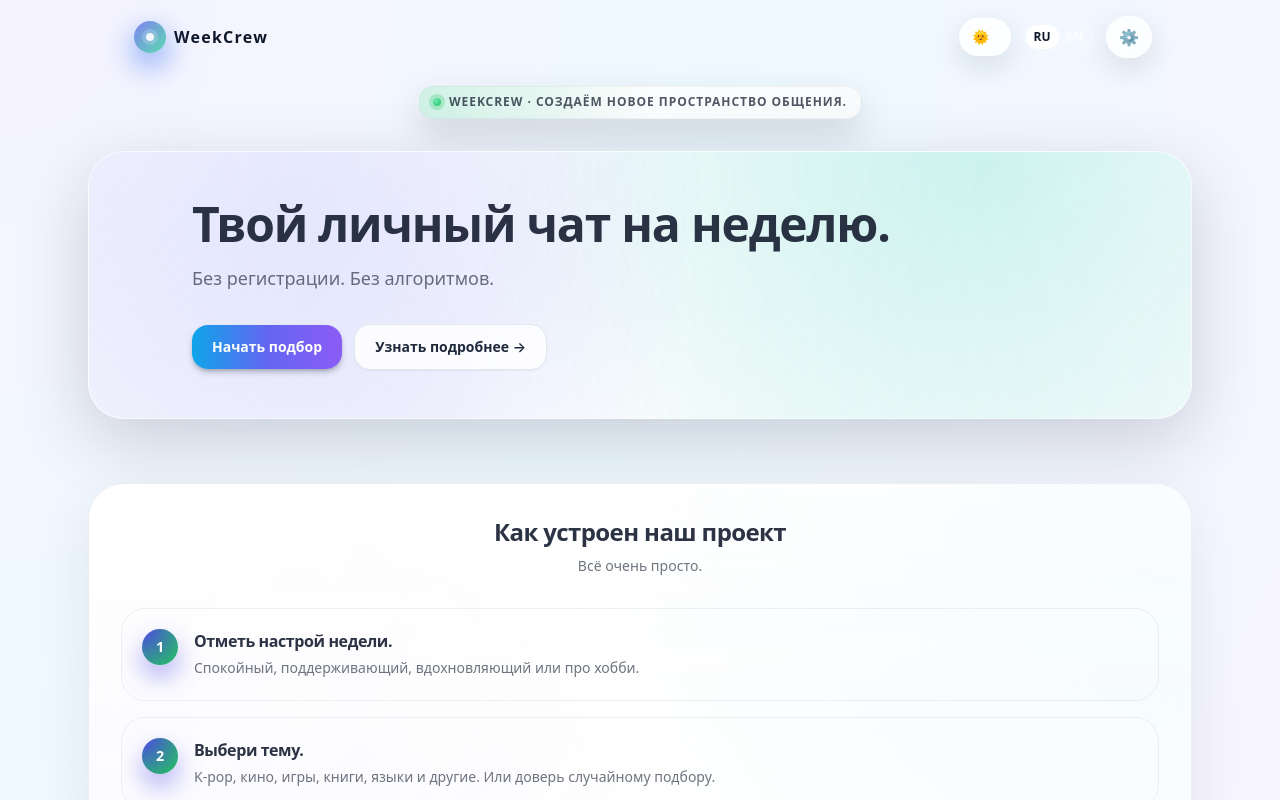
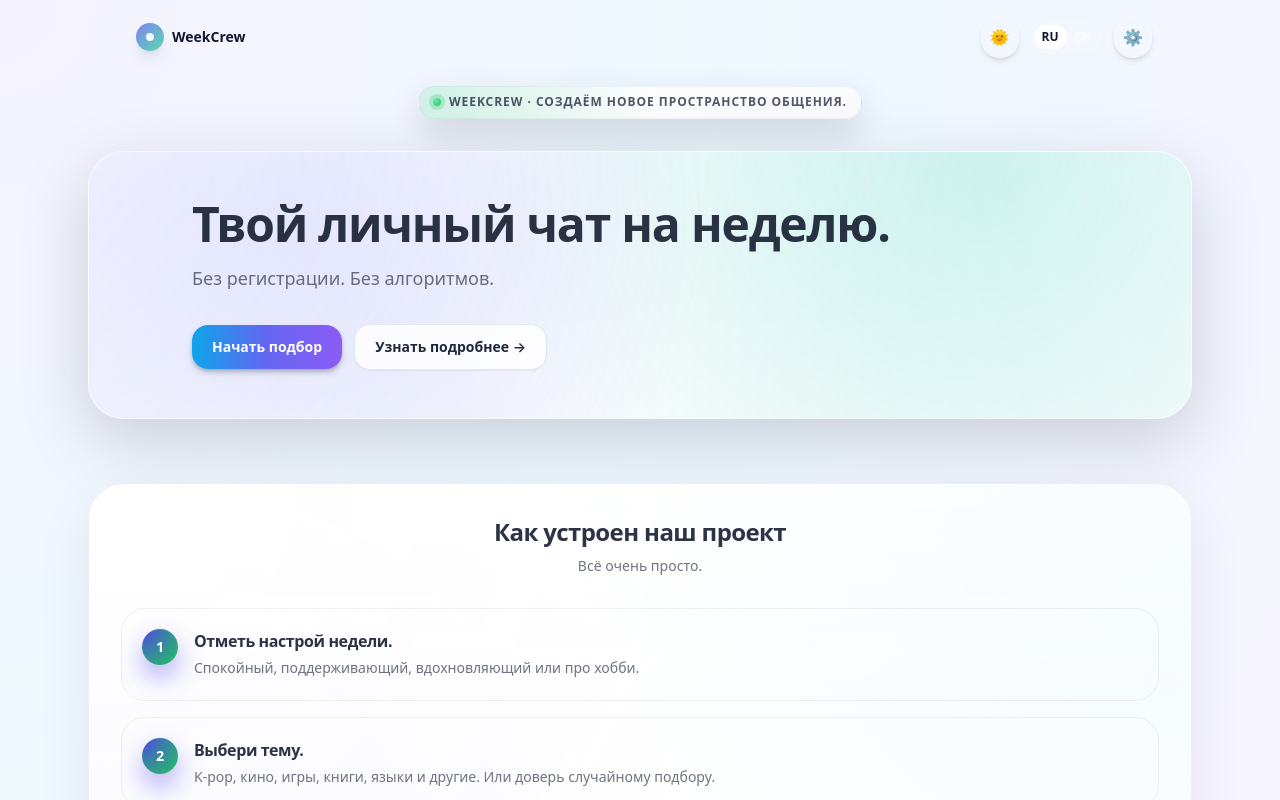
Before and after one commit to QuantumKeyUYU/WeekCrew, a Next.js app: page / in a window 1280 px wide. Shown: the top 800 px of the page. Built offline with nearby package versions, Linux system fonts and the light colour scheme; no server answers.

Commit message:
Update header.tsx

```diff
--- a/src/components/layout/header.tsx
+++ b/src/components/layout/header.tsx
@@ -14,50 +14,49 @@ export const Header = () => {
   const t = useTranslation();
   const user = useAppStore((state) => state.user);
   const openProfileModal = useAppStore((state) => state.openProfileModal);
-
   const avatarEmoji = getAvatarEmoji(user?.avatarKey ?? DEFAULT_AVATAR_KEY);
 
   return (
-    // просто верхний отступ + те же боковые паддинги, что у app-shell
     <header className="px-3 pt-3 sm:px-6 sm:pt-4">
-      <div className="mx-auto flex w-full max-w-5xl items-center justify-between gap-2">
-        {/* Логотип */}
+      <div className="mx-auto flex w-full max-w-5xl items-center justify-between gap-3">
+
+        {/* ЛОГО */}
         <Link
           href="/"
-          aria-label="WeekCrew — на главную"
-          className="group inline-flex items-center gap-2 rounded-full px-1.5 py-1 text-base font-semibold tracking-[0.08em] focus-visible:outline-none focus-visible:ring-2 focus-visible:ring-slate-300 focus-visible:ring-offset-2 dark:focus-visible:ring-slate-500"
+          className="group inline-flex items-center gap-2 rounded-full px-2 py-1 text-base font-semibold"
         >
-          <span className="relative flex h-8 w-8 items-center justify-center rounded-full bg-gradient-to-br from-indigo-500/80 to-emerald-400/80 text-white shadow-[0_12px_30px_rgba(37,99,235,0.65)]">
-            <span className="h-2 w-2 rounded-full bg-white/90 shadow-[0_0_0_4px_rgba(255,255,255,0.18)]" />
+          <span className="relative flex h-7 w-7 items-center justify-center rounded-full bg-gradient-to-br from-indigo-500/80 to-emerald-400/80 text-white shadow-lg">
+            <span className="h-2 w-2 rounded-full bg-white/90" />
           </span>
-          <span className="text-sm font-semibold text-slate-100 sm:text-base sm:text-slate-900 dark:sm:text-white">
+
+          <span className="text-sm font-semibold text-white sm:text-slate-900 dark:sm:text-white">
             WeekCrew
           </span>
         </Link>
 
-        {/* Правый блок */}
+        {/* ПРАВЫЕ КНОПКИ */}
         <div className="flex items-center gap-2 sm:gap-3">
-          {/* Аватар-кнопка */}
+
+          {/* АВАТАР */}
           <button
             type="button"
             onClick={() => openProfileModal()}
-            className="inline-flex items-center justify-center rounded-full border border-white/40 bg-white/15 p-1.5 text-lg text-slate-50 shadow-[0_8px_20px_rgba(15,23,42,0.45)] transition-all duration-200 hover:-translate-y-[1px] hover:shadow-[0_12px_28px_rgba(15,23,42,0.6)] sm:px-3 sm:py-2 sm:text-sm sm:text-slate-800 sm:bg-white/80 sm:shadow-[0_10px_30px_rgba(15,23,42,0.12)] dark:border-white/20 dark:sm:bg-white/10 dark:sm:text-white"
             aria-label={t('nav_profile') ?? 'Профиль'}
+            className="inline-flex items-center justify-center rounded-full border border-white/30 bg-white/10 p-1.5 text-lg text-white shadow-md hover:bg-white/20 sm:p-2 sm:text-base dark:bg-white/10 dark:border-white/10"
           >
-            <span aria-hidden>{avatarEmoji}</span>
-            <span className="ml-2 hidden sm:inline">{t('nav_profile') ?? 'Профиль'}</span>
+            {avatarEmoji}
           </button>
 
-          {/* Переключатель языка (текст пока как есть) */}
+          {/* ЯЗЫК RU / EN */}
           <LanguageSwitch />
 
-          {/* Настройки — только иконка */}
+          {/* НАСТРОЙКИ */}
           <Link
             href="/settings"
             aria-label={t('nav_settings') ?? 'Настройки'}
-            className="inline-flex items-center justify-center rounded-full border border-white/40 bg-white/15 p-1.5 text-lg font-semibold text-slate-50 shadow-[0_8px_20px_rgba(15,23,42,0.45)] transition-all duration-200 hover:-translate-y-[1px] hover:shadow-[0_12px_28px_rgba(15,23,42,0.6)] sm:border-white/50 sm:bg-white/80 sm:px-3 sm:py-2 sm:text-base sm:text-slate-800 sm:shadow-[0_10px_30px_rgba(15,23,42,0.12)] dark:border-white/20 dark:sm:bg-white/10 dark:sm:text-white"
+            className="inline-flex items-center justify-center rounded-full border border-white/30 bg-white/10 p-1.5 text-lg text-white shadow-md hover:bg-white/20 sm:p-2 sm:text-base dark:bg-white/10 dark:border-white/10"
           >
-            <span aria-hidden>⚙️</span>
+            ⚙️
           </Link>
         </div>
       </div>
```
